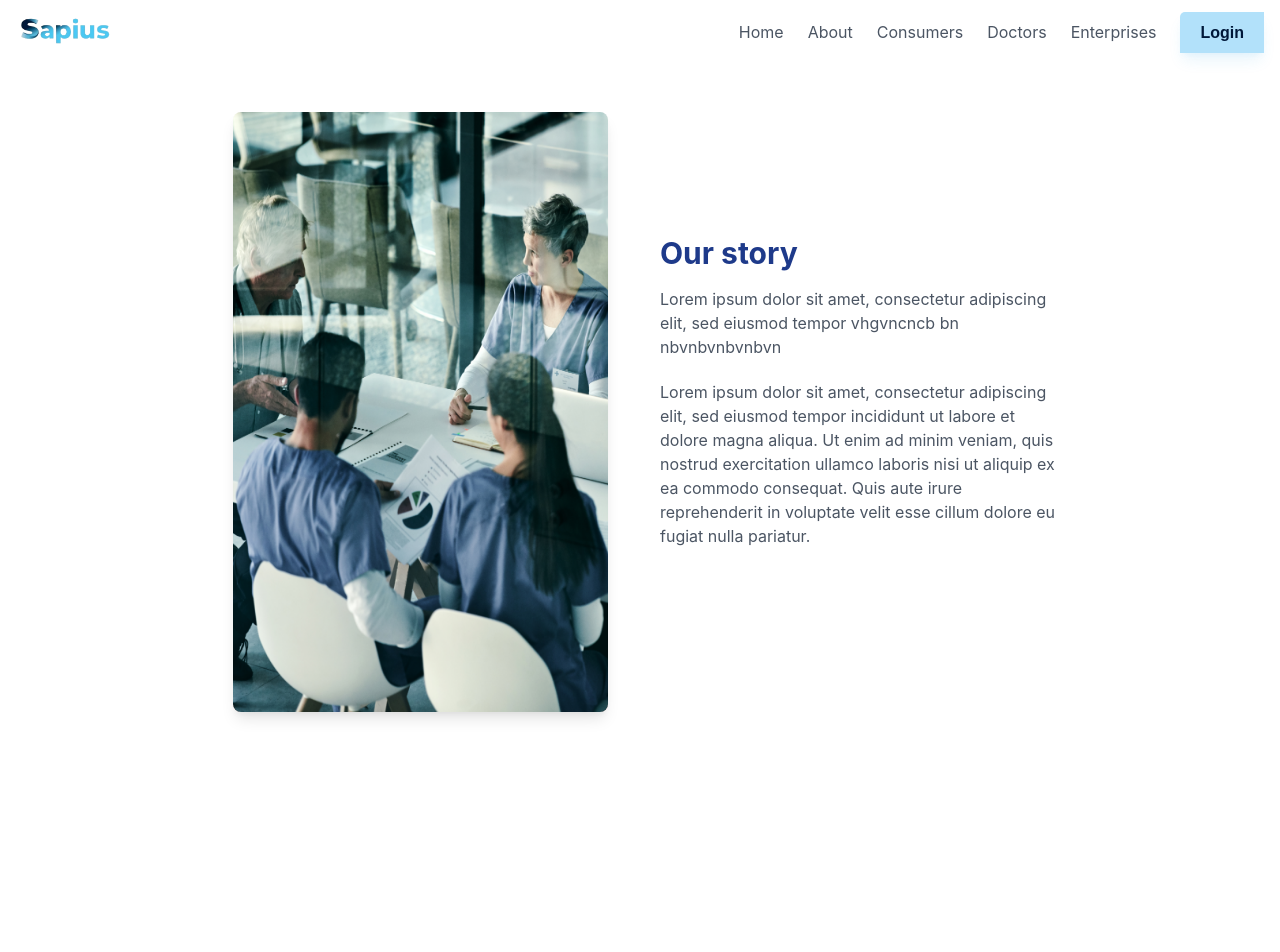
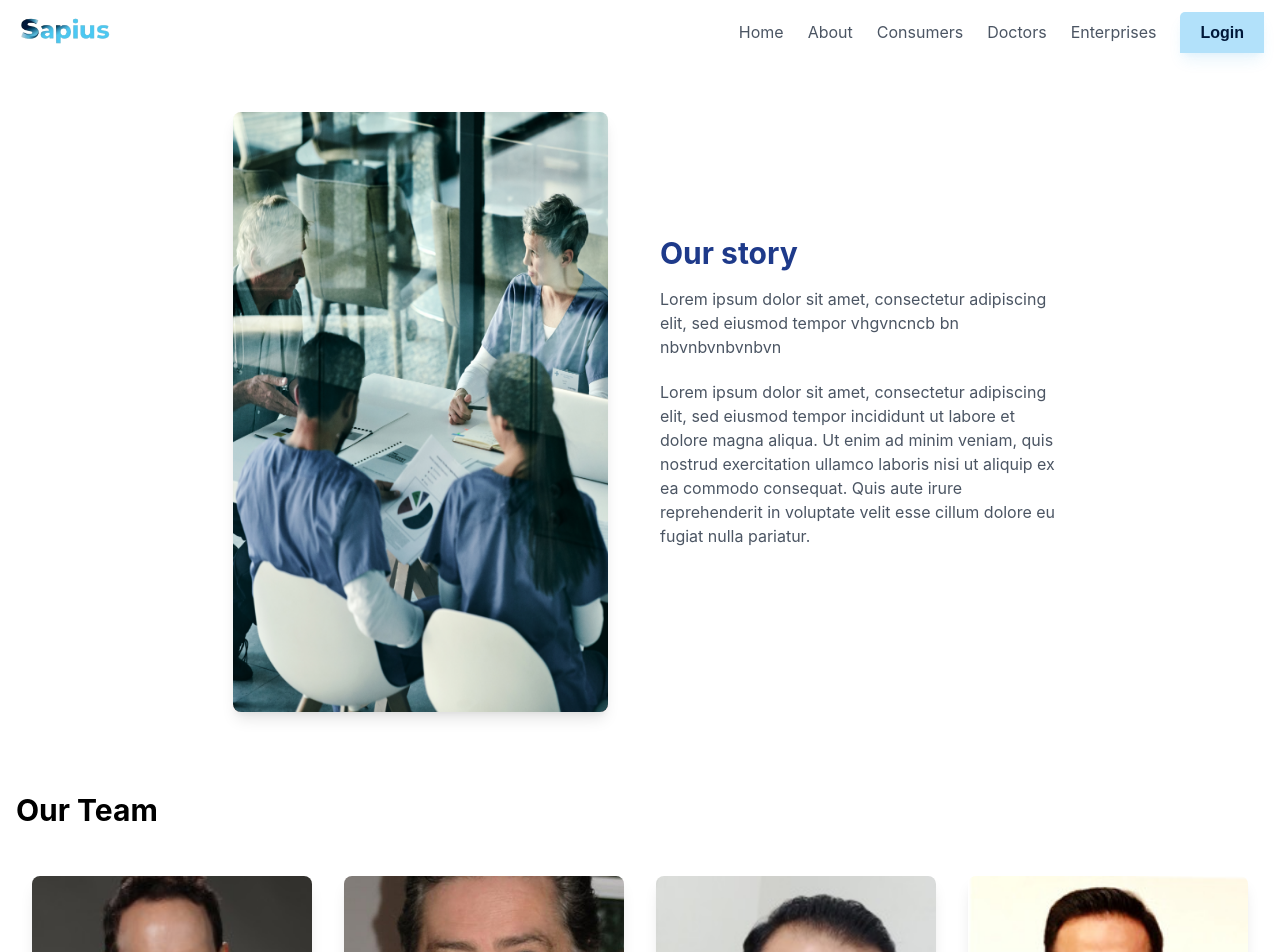
Before and after one commit to sanjaydambal/sapius, a React (Create React App) app: page / in a window 1280 px wide. Shown: the top 952 px of the page. Before the commit the page ends 800 px from the top, so only its background shows below. Built offline with nearby package versions, Linux system fonts and the light colour scheme.

Commit message:
updated the css of app component

```diff
--- a/src/App.js
+++ b/src/App.js
@@ -2,12 +2,16 @@ import logo from './logo.svg';
 import './App.css';
 import Header from './components/Header';
 import Story from './components/Story';
+import Portfolio from './components/Portfolio';
+import "slick-carousel/slick/slick.css";
+import "slick-carousel/slick/slick-theme.css";
 
 function App() {
   return (
     <div className="App">
    <Header/>
    <Story/>
+   <Portfolio/>
     </div>
   );
 }
```
